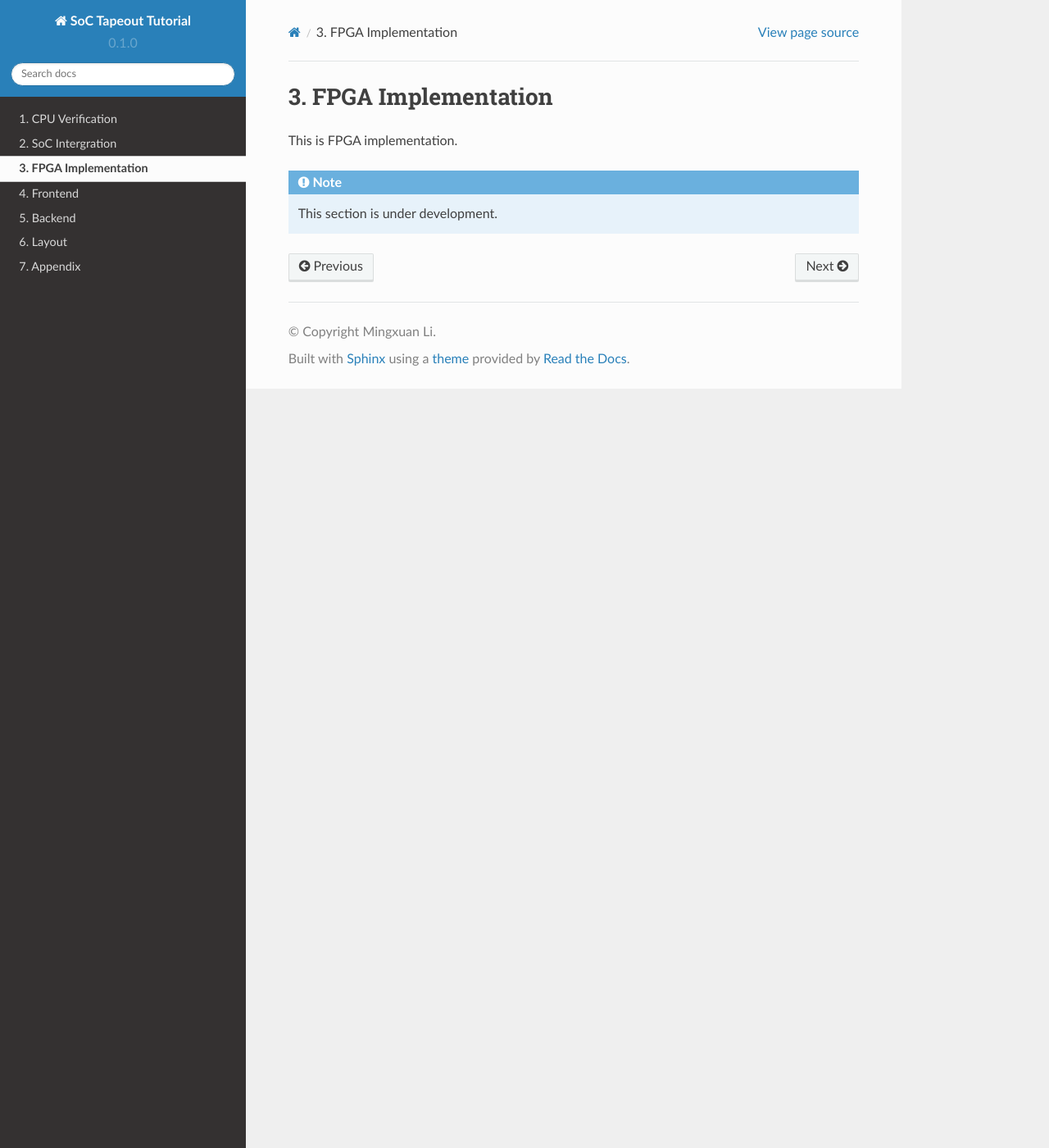
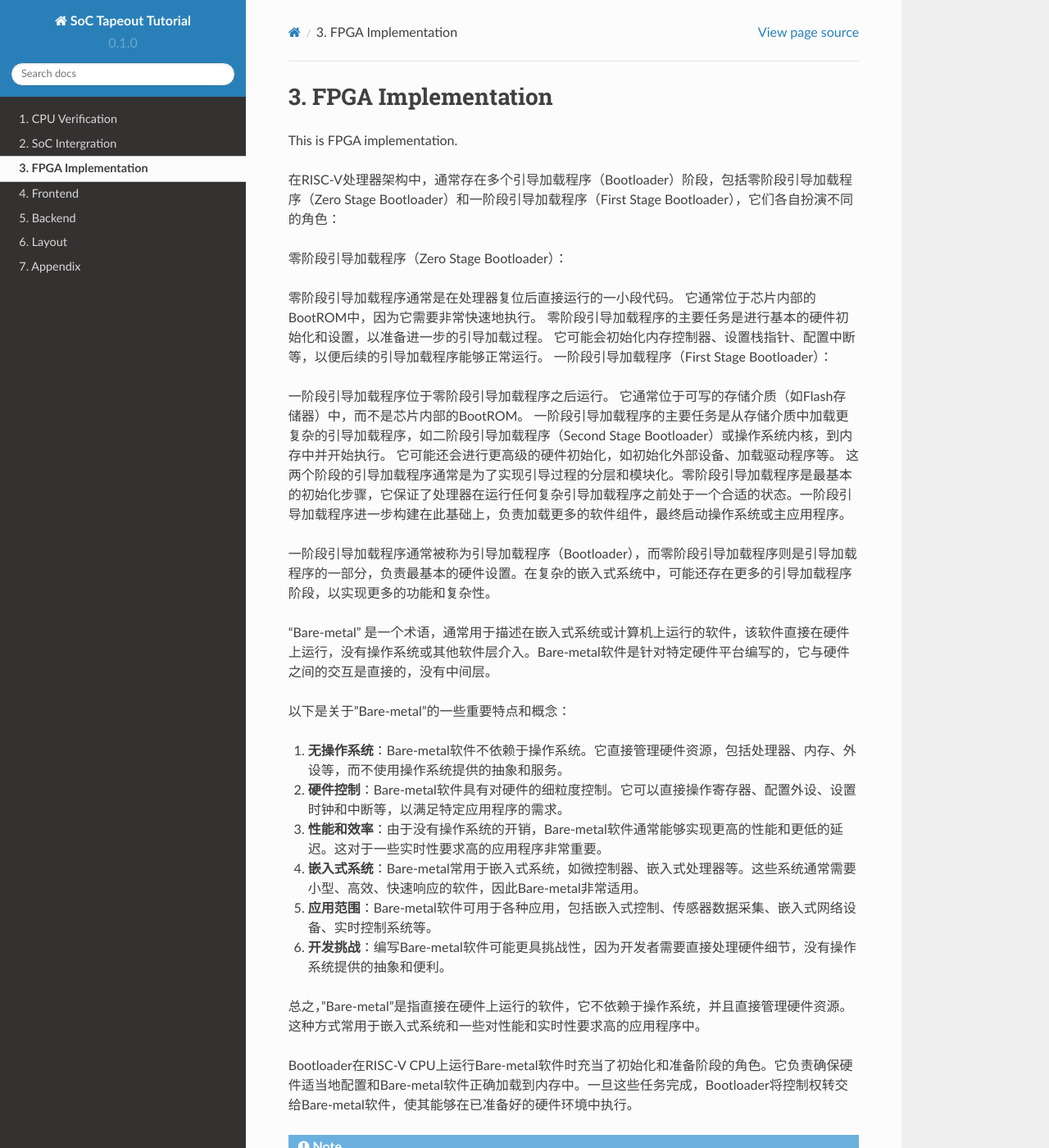
Before and after one commit to Siris-Li/SoC-Tapeout-Tutorial, a Sphinx documentation site: the page built from docs/source/fpga.rst, in a window 1280 px wide and 1400 px high. Shown: the whole window at 82% size. Built offline with Sphinx 7.4.7 and the Read the Docs theme 2.0.0, drawn with Linux system fonts in a browser that asks for light colours.

Commit message:
Update fpga.rst

```diff
--- a/docs/source/fpga.rst
+++ b/docs/source/fpga.rst
@@ -4,6 +4,48 @@ FPGA Implementation
 
 This is FPGA implementation.
 
+
+
+在RISC-V处理器架构中，通常存在多个引导加载程序（Bootloader）阶段，包括零阶段引导加载程序（Zero Stage Bootloader）和一阶段引导加载程序（First Stage Bootloader），它们各自扮演不同的角色：
+
+零阶段引导加载程序（Zero Stage Bootloader）：
+
+零阶段引导加载程序通常是在处理器复位后直接运行的一小段代码。
+它通常位于芯片内部的BootROM中，因为它需要非常快速地执行。
+零阶段引导加载程序的主要任务是进行基本的硬件初始化和设置，以准备进一步的引导加载过程。
+它可能会初始化内存控制器、设置栈指针、配置中断等，以便后续的引导加载程序能够正常运行。
+一阶段引导加载程序（First Stage Bootloader）：
+
+一阶段引导加载程序位于零阶段引导加载程序之后运行。
+它通常位于可写的存储介质（如Flash存储器）中，而不是芯片内部的BootROM。
+一阶段引导加载程序的主要任务是从存储介质中加载更复杂的引导加载程序，如二阶段引导加载程序（Second Stage Bootloader）或操作系统内核，到内存中并开始执行。
+它可能还会进行更高级的硬件初始化，如初始化外部设备、加载驱动程序等。
+这两个阶段的引导加载程序通常是为了实现引导过程的分层和模块化。零阶段引导加载程序是最基本的初始化步骤，它保证了处理器在运行任何复杂引导加载程序之前处于一个合适的状态。一阶段引导加载程序进一步构建在此基础上，负责加载更多的软件组件，最终启动操作系统或主应用程序。
+
+一阶段引导加载程序通常被称为引导加载程序（Bootloader），而零阶段引导加载程序则是引导加载程序的一部分，负责最基本的硬件设置。在复杂的嵌入式系统中，可能还存在更多的引导加载程序阶段，以实现更多的功能和复杂性。
+
+
+"Bare-metal" 是一个术语，通常用于描述在嵌入式系统或计算机上运行的软件，该软件直接在硬件上运行，没有操作系统或其他软件层介入。Bare-metal软件是针对特定硬件平台编写的，它与硬件之间的交互是直接的，没有中间层。
+
+以下是关于"Bare-metal"的一些重要特点和概念：
+
+1. **无操作系统**：Bare-metal软件不依赖于操作系统。它直接管理硬件资源，包括处理器、内存、外设等，而不使用操作系统提供的抽象和服务。
+
+2. **硬件控制**：Bare-metal软件具有对硬件的细粒度控制。它可以直接操作寄存器、配置外设、设置时钟和中断等，以满足特定应用程序的需求。
+
+3. **性能和效率**：由于没有操作系统的开销，Bare-metal软件通常能够实现更高的性能和更低的延迟。这对于一些实时性要求高的应用程序非常重要。
+
+4. **嵌入式系统**：Bare-metal常用于嵌入式系统，如微控制器、嵌入式处理器等。这些系统通常需要小型、高效、快速响应的软件，因此Bare-metal非常适用。
+
+5. **应用范围**：Bare-metal软件可用于各种应用，包括嵌入式控制、传感器数据采集、嵌入式网络设备、实时控制系统等。
+
+6. **开发挑战**：编写Bare-metal软件可能更具挑战性，因为开发者需要直接处理硬件细节，没有操作系统提供的抽象和便利。
+
+总之，"Bare-metal"是指直接在硬件上运行的软件，它不依赖于操作系统，并且直接管理硬件资源。这种方式常用于嵌入式系统和一些对性能和实时性要求高的应用程序中。
+
+Bootloader在RISC-V CPU上运行Bare-metal软件时充当了初始化和准备阶段的角色。它负责确保硬件适当地配置和Bare-metal软件正确加载到内存中。一旦这些任务完成，Bootloader将控制权转交给Bare-metal软件，使其能够在已准备好的硬件环境中执行。
+
+
 .. note::
 
    This section is under development.
```
